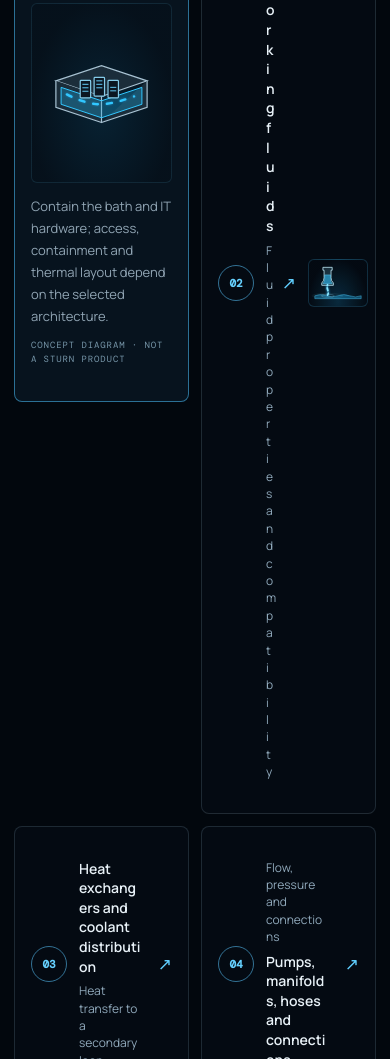
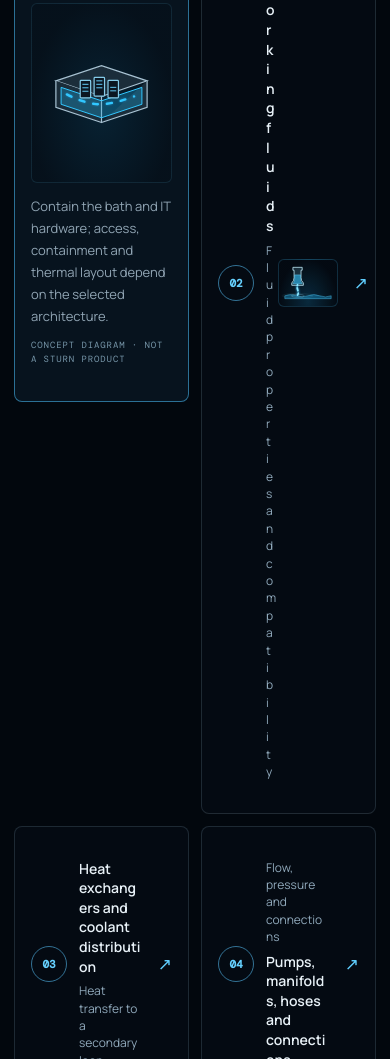
Before and after one commit to jackturner055-arch/Sturn-website, a website: page index.html in a window 390 px wide. Shown: the part 4581-5640 px from the top of the page. Drawn offline with nearby package versions, Linux system fonts and the light colour scheme.

Commit message:
Correct dielectric thumbnail and arrow grid order

```diff
--- a/styles.css
+++ b/styles.css
@@ -405,13 +405,17 @@ section#components.components.section-wrap.section-pad{
 @media(prefers-reduced-motion:reduce){.mini-stream,.mini-ripple{animation:none!important}.mini-ripple{opacity:.45}}
 
 
-/* Keep the dielectric-fluid thumbnail immediately before the arrow. */
+/* Final explicit order: number | label | animated thumbnail | arrow. */
 #components .component-item[data-component="1"] .component-toggle{
-  grid-template-columns:40px minmax(0,1fr) 20px 82px!important;
+  display:grid!important;
+  grid-template-columns:40px minmax(0,1fr) 82px 20px!important;
 }
-#components .component-item[data-component="1"] .component-title{grid-column:2!important}
-#components .component-item[data-component="1"] .component-chevron{grid-column:3!important;grid-row:1!important}
-#components .component-item[data-component="1"] .dielectric-mini{grid-column:4!important;grid-row:1!important}
+#components .component-item[data-component="1"] .component-number{grid-column:1!important;grid-row:1!important}
+#components .component-item[data-component="1"] .component-title{grid-column:2!important;grid-row:1!important}
+#components .component-item[data-component="1"] .dielectric-mini{grid-column:3!important;grid-row:1!important;justify-self:center!important}
+#components .component-item[data-component="1"] .component-chevron{grid-column:4!important;grid-row:1!important;justify-self:end!important}
 @media(max-width:760px){
- #components .component-item[data-component="1"] .component-toggle{grid-template-columns:36px minmax(0,1fr) 18px 60px!important}
+ #components .component-item[data-component="1"] .component-toggle{grid-template-columns:36px minmax(0,1fr) 60px 18px!important}
+ #components .component-item[data-component="1"] .dielectric-mini{grid-column:3!important}
+ #components .component-item[data-component="1"] .component-chevron{grid-column:4!important}
 }
```
